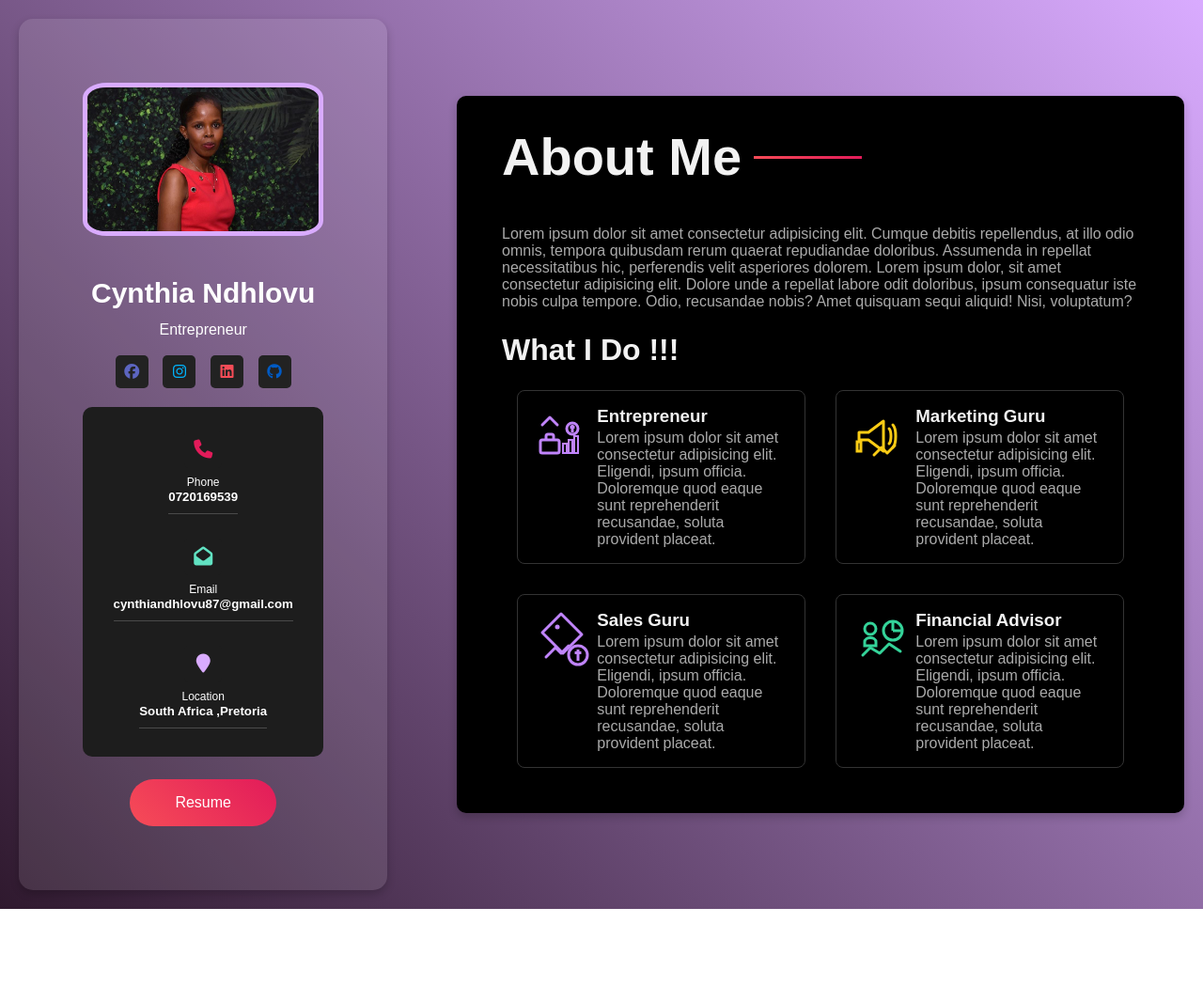
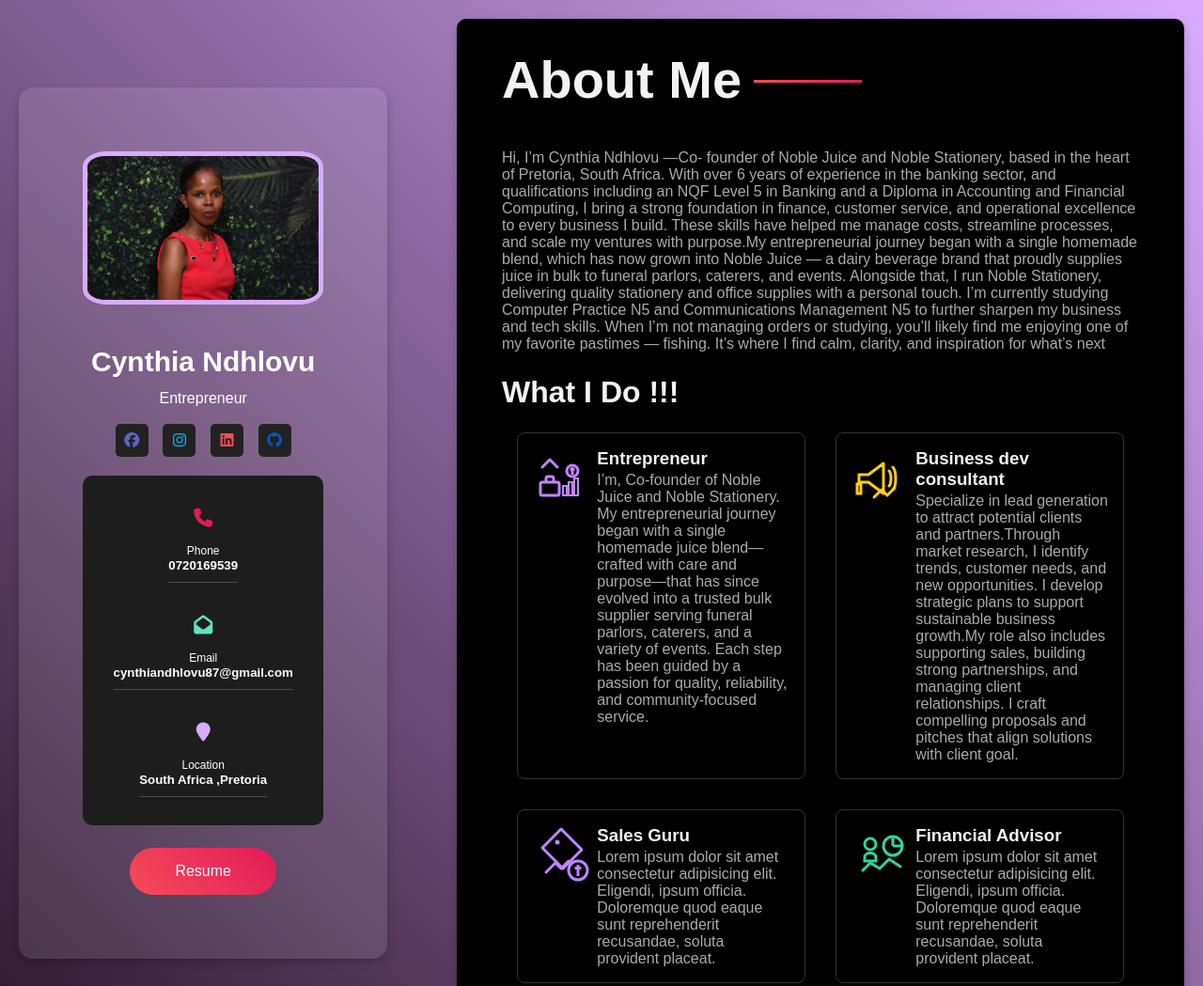
Before and after one commit to ndhlovukarabo/Cynthia-Ndhlovu, a plain HTML site: page index.html in a window 1280 px wide. Shown: the top 1049 px of the page at 94% size. Before the commit the page ends 967 px from the top, so only its background shows below. Drawn offline with Linux system fonts and the light colour scheme.

Commit message:
updated the html and css and inserted cv

```diff
--- a/index.html
+++ b/index.html
@@ -63,17 +63,18 @@
                         </div>
                     </div>
 
-
-                    <a href="#" target="_blank">
+                    <a href= "./srs/CV_2023022015200776 (4).pdf"   target="_blank">
                         <button class="download-btn">Resume</button>
                     </a>
+
                 </div>
 
             </div>
              </header>
             <div class="about">
                 <h1>About Me</h1>
-                <p>Lorem ipsum dolor sit amet consectetur adipisicing elit. Cumque debitis repellendus, at illo odio omnis, tempora quibusdam rerum quaerat repudiandae doloribus. Assumenda in repellat necessitatibus hic, perferendis velit asperiores dolorem. Lorem ipsum dolor, sit amet consectetur adipisicing elit. Dolore unde a repellat labore odit doloribus, ipsum consequatur iste nobis culpa tempore. Odio, recusandae nobis? Amet quisquam sequi aliquid! Nisi, voluptatum?</p>
+                <p>Hi, I’m Cynthia Ndhlovu —Co- founder of Noble Juice and Noble Stationery, based in the heart of Pretoria, South Africa.
+                    With over 6 years of experience in the banking sector, and qualifications including an NQF Level 5 in Banking and a Diploma in Accounting and Financial Computing, I bring a strong foundation in finance, customer service, and operational excellence to every business I build. These skills have helped me manage costs, streamline processes, and scale my ventures with purpose.My entrepreneurial journey began with a single homemade blend, which has now grown into Noble Juice — a dairy beverage  brand that proudly supplies juice in bulk to funeral parlors, caterers, and events. Alongside that, I run Noble Stationery, delivering quality stationery and office supplies with a personal touch.  I’m currently studying Computer Practice N5 and Communications Management N5 to further sharpen my business and tech skills.    When I’m not managing orders or studying,  you’ll likely find me enjoying one of my favorite pastimes — fishing. It’s where I find calm, clarity, and inspiration for what’s next</p>
 
                 <h2>What I Do !!! </h2>
                 <div class="work">
@@ -83,7 +84,9 @@
                         </div>
                         <div class="desc">
                             <h3>Entrepreneur</h3>
-                            <p>Lorem ipsum dolor sit amet consectetur adipisicing elit. Eligendi, ipsum officia. Doloremque quod eaque sunt reprehenderit recusandae, soluta provident placeat.
+                            <p>I’m, Co-founder of Noble Juice and Noble Stationery. My entrepreneurial journey began with a single homemade juice blend—crafted with care and purpose—that has since evolved into a trusted bulk supplier serving funeral parlors, caterers, and a variety of events. Each step has been guided by a passion for quality, reliability, and community-focused service.
+
+
                             </p>
                         </div>
                     </div>
@@ -92,9 +95,11 @@
                             <img src="./srs/Marketing.svg" alt="">
                         </div>
                         <div class="desc">
-                            <h3>Marketing Guru</h3>
-                            <p>Lorem ipsum dolor sit amet consectetur adipisicing elit. Eligendi, ipsum officia. Doloremque quod eaque sunt reprehenderit recusandae, soluta provident placeat.
-                            </p>
+                            <h3>Business  dev consultant</h3>
+                            <p> Specialize in lead generation to attract potential clients and partners.Through market research, I identify trends, customer needs, and new opportunities.  I develop strategic plans to support sustainable business growth.My role also includes supporting sales, building strong partnerships, and managing client relationships.  I craft compelling proposals and pitches that align solutions with client goal.
+
+                                </p>
+
                         </div>
                     </div>
                          <div class="workbox">
--- a/srs/style.css
+++ b/srs/style.css
@@ -156,6 +156,10 @@ body {
 .row .content span {
   font-size: 12px;
 }
+.download-link {
+    display: inline-block;
+    text-decoration: none;
+}
 
 .download-btn {
   background: linear-gradient(45deg, #f64c57, #e21b5a);
```
Also changed, not shown: 1 other file.
